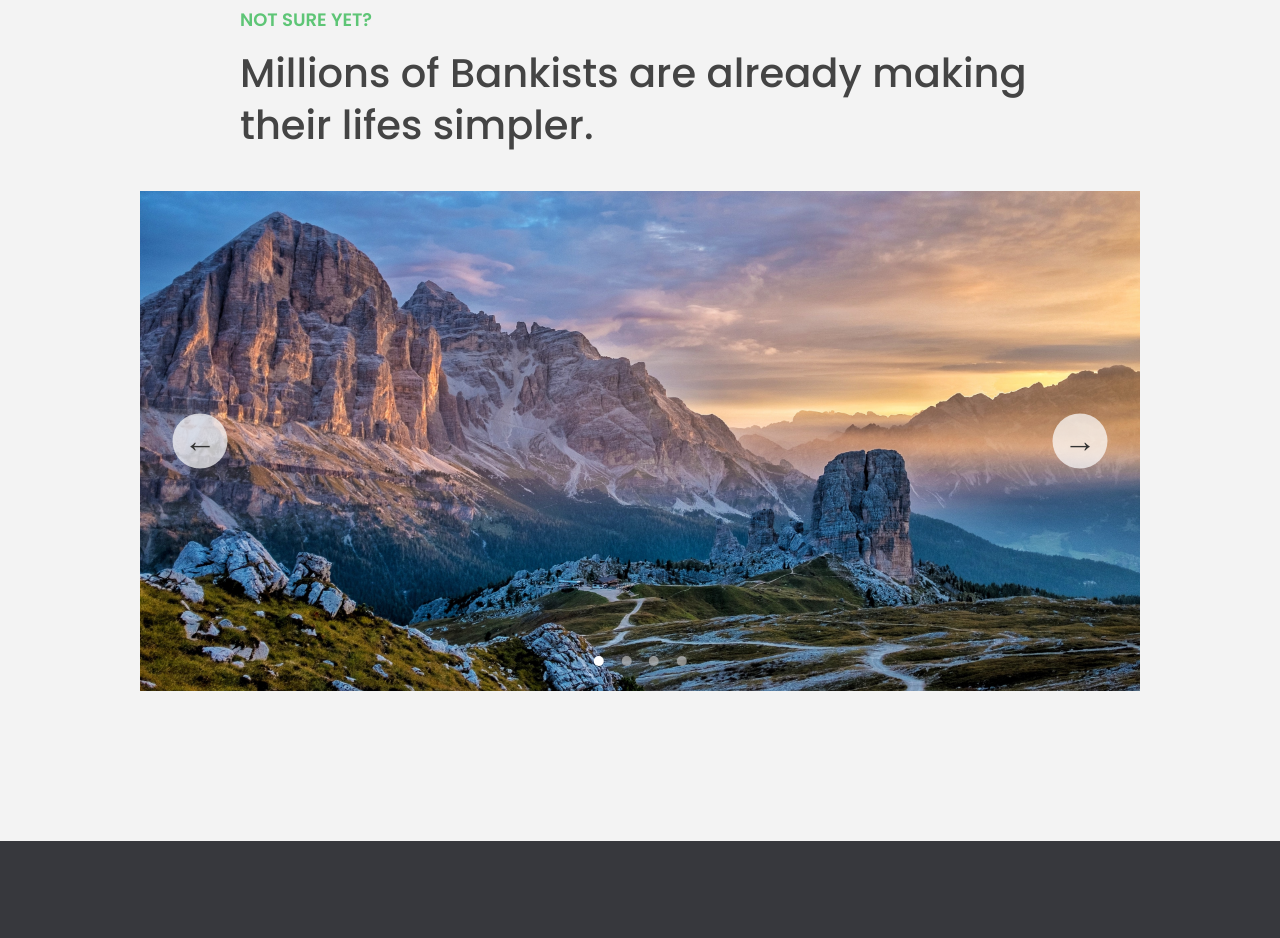
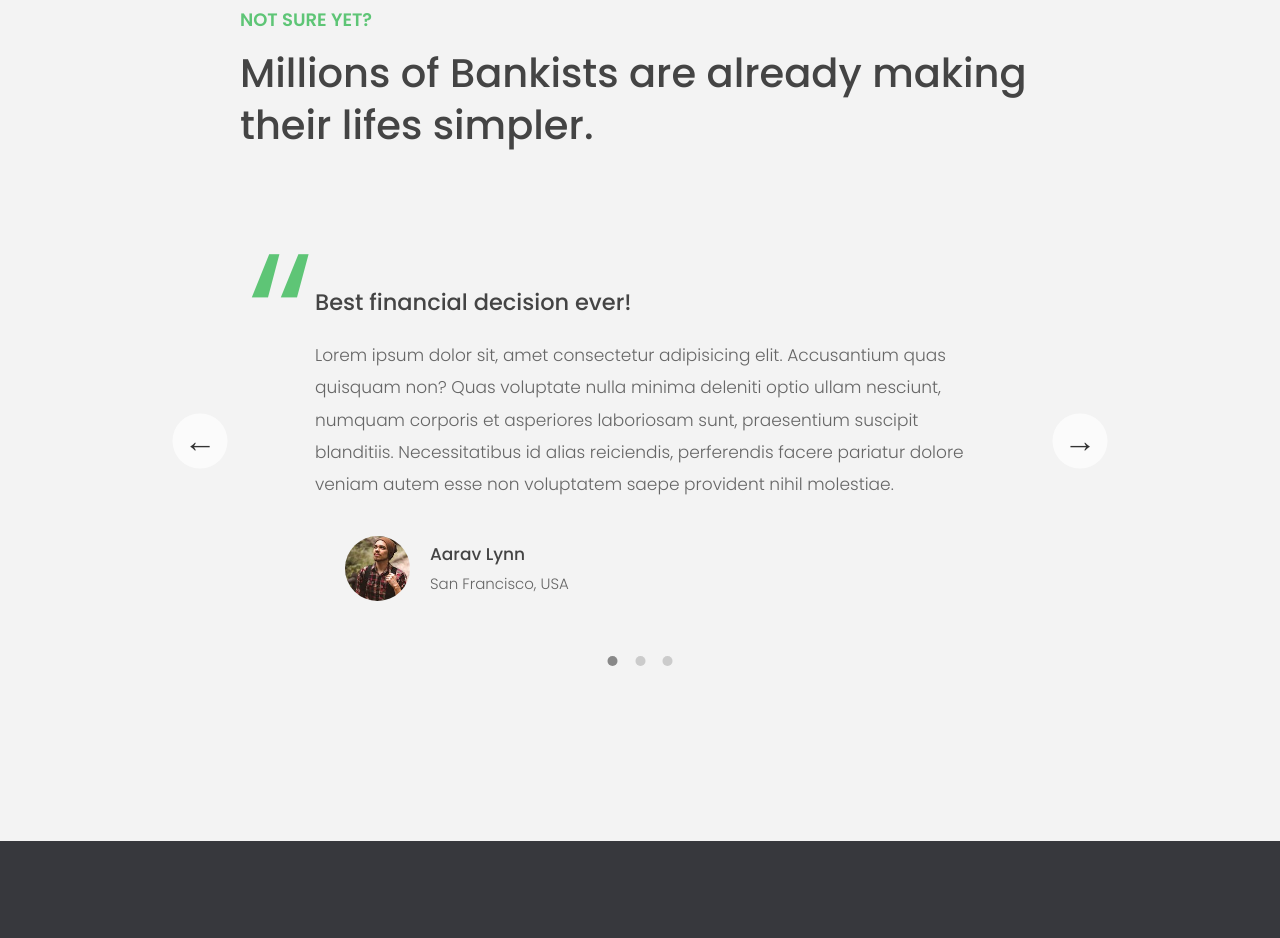
Before and after one commit to anilbeter/JavaScript-Refresher, a plain HTML site: page Course Sections/13-Advanced-DOM-Bankist/starter/index.html in a window 1280 px wide. Shown: the part 3355-4293 px from the top of the page. Drawn offline with Linux system fonts and the light colour scheme.

Commit message:
final touch: replace original slides

```diff
--- a/Course Sections/13-Advanced-DOM-Bankist/starter/index.html
+++ b/Course Sections/13-Advanced-DOM-Bankist/starter/index.html
@@ -217,7 +217,7 @@
       </div>
 
       <div class="slider">
-        <!-- <div class="slide slide--1">
+        <div class="slide slide--1">
           <div class="testimonial">
             <h5 class="testimonial__header">Best financial decision ever!</h5>
             <blockquote class="testimonial__text">
@@ -275,12 +275,12 @@
               <p class="testimonial__location">Lisbon, Portugal</p>
             </address>
           </div>
-        </div> -->
+        </div>
 
-        <div class="slide"><img src="img/img-1.jpg" alt="Photo 1" /></div>
+        <!-- <div class="slide"><img src="img/img-1.jpg" alt="Photo 1" /></div>
         <div class="slide"><img src="img/img-2.jpg" alt="Photo 2" /></div>
         <div class="slide"><img src="img/img-3.jpg" alt="Photo 3" /></div>
-        <div class="slide"><img src="img/img-4.jpg" alt="Photo 4" /></div>
+        <div class="slide"><img src="img/img-4.jpg" alt="Photo 4" /></div> -->
         <button class="slider__btn slider__btn--left">&larr;</button>
         <button class="slider__btn slider__btn--right">&rarr;</button>
         <div class="dots"></div>
--- a/Course Sections/13-Advanced-DOM-Bankist/starter/style.css
+++ b/Course Sections/13-Advanced-DOM-Bankist/starter/style.css
@@ -463,8 +463,8 @@ h4 {
 }
 
 .dots__dot--active {
-  background-color: #fff;
-  /* background-color: #888; */
+  /* background-color: #fff; */
+  background-color: #888;
   opacity: 1;
 }
 
```
